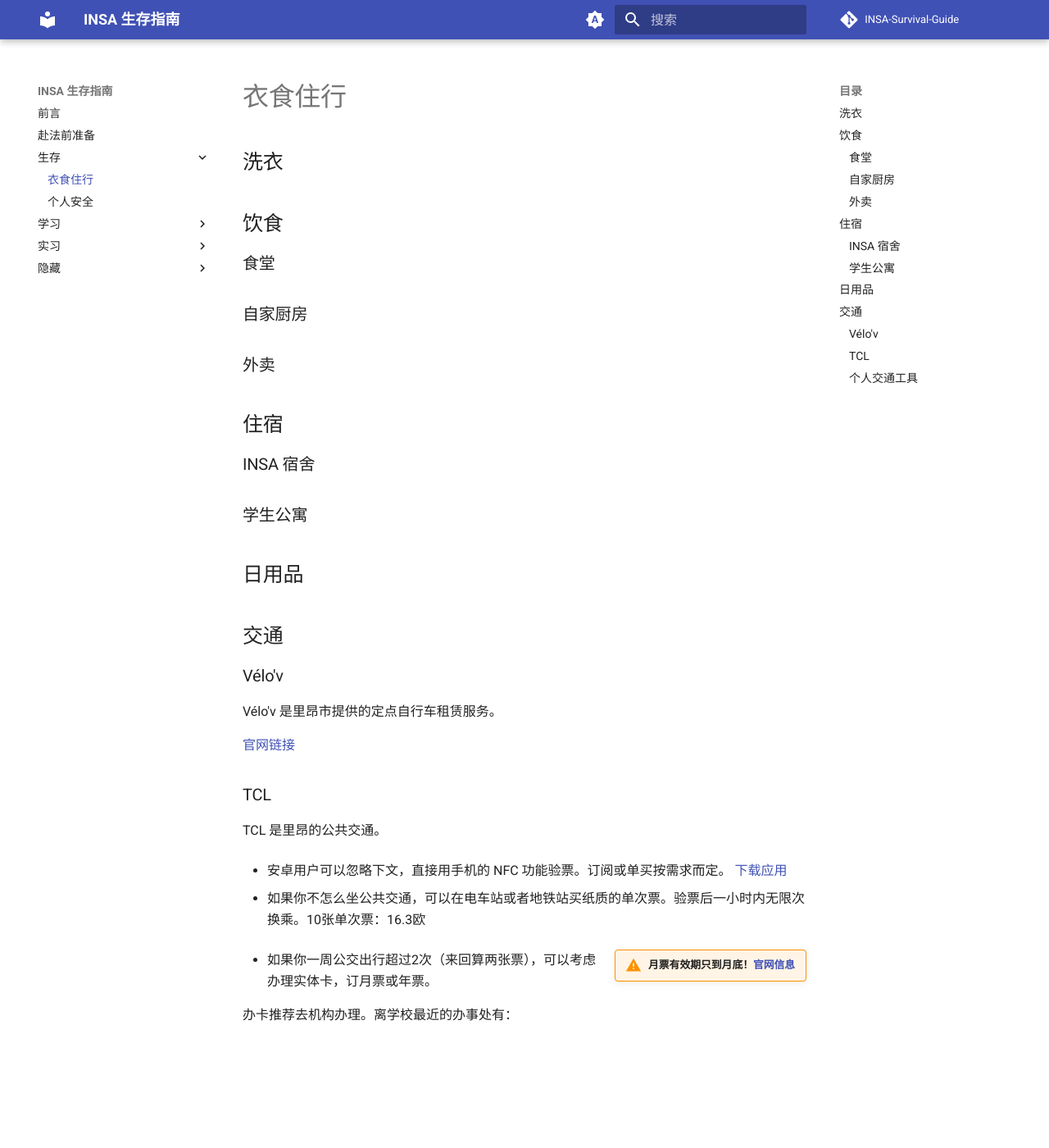
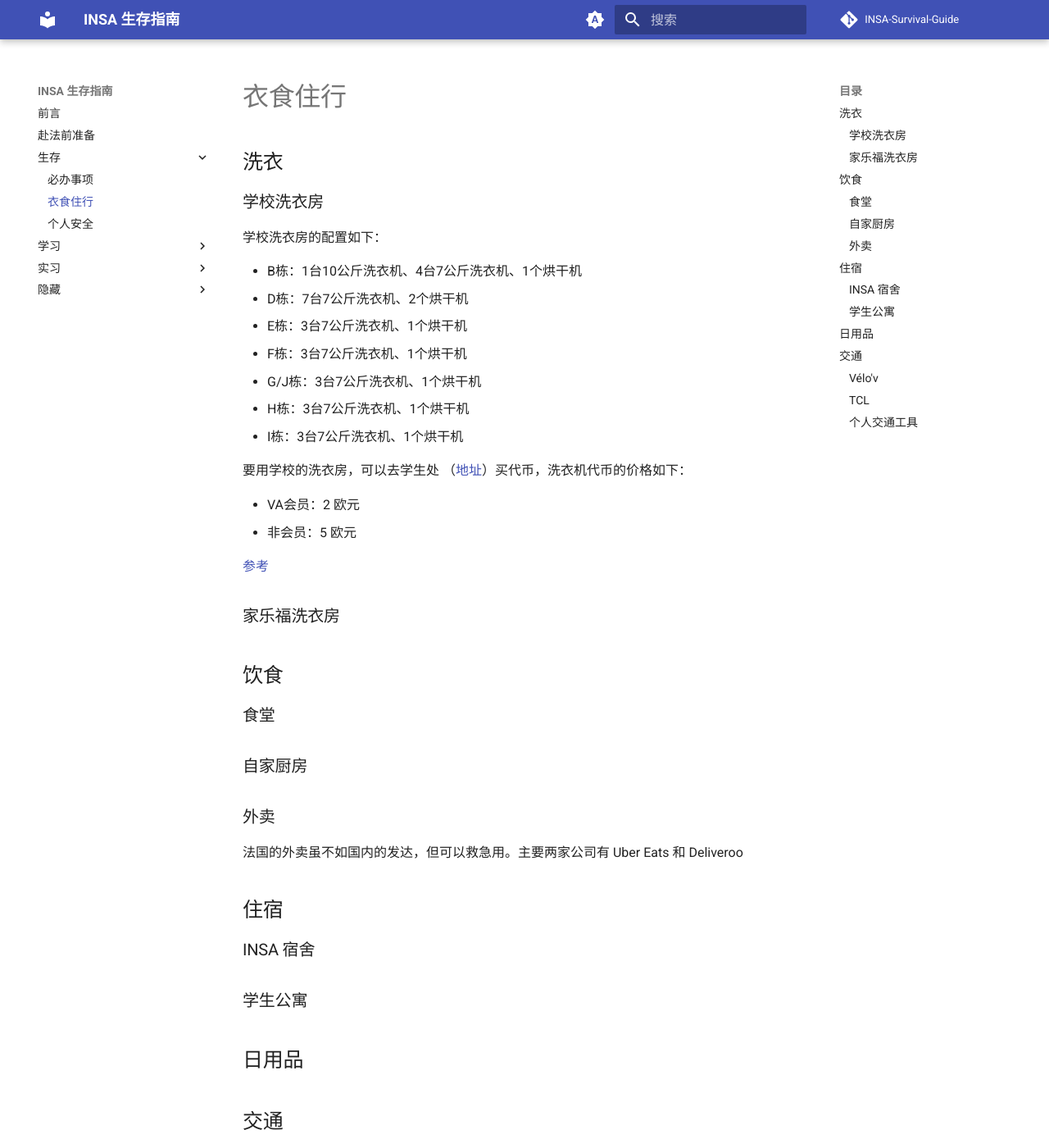
Before and after one commit to LapinRobin/INSA-Survival-Guide, an MkDocs documentation site: the page built from docs/生存/衣食住行.md, in a window 1280 px wide and 1400 px high. Shown: the whole window at 82% size. Built offline with MkDocs 1.6.1 and Material for MkDocs 9.7.7, drawn with Linux system fonts in a browser that asks for light colours; comment, search, counter and statistics services are not loaded.

Commit message:
minor fixes

```diff
--- a/docs/生存/衣食住行.md
+++ b/docs/生存/衣食住行.md
@@ -1,6 +1,28 @@
 # 衣食住行
 
 ## 洗衣
+
+### 学校洗衣房
+学校洗衣房的配置如下：
+
+- B栋：1台10公斤洗衣机、4台7公斤洗衣机、1个烘干机
+- D栋：7台7公斤洗衣机、2个烘干机
+- E栋：3台7公斤洗衣机、1个烘干机
+- F栋：3台7公斤洗衣机、1个烘干机
+- G/J栋：3台7公斤洗衣机、1个烘干机
+- H栋：3台7公斤洗衣机、1个烘干机
+- I栋：3台7公斤洗衣机、1个烘干机
+
+
+要用学校的洗衣房，可以去学生处 （[地址](https://www.google.com/maps/place/Bde+Insa+Lyon/@45.784082,4.8725053,17z/data=!3m1!4b1!4m6!3m5!1s0x47f4eaa0fb6055ad:0x5239c64394c59e17!8m2!3d45.784082!4d4.874694!16s%2Fg%2F1tlncsqq)）买代币，洗衣机代币的价格如下：
+
+- VA会员：2 欧元
+- 非会员：5 欧元
+
+[参考](https://bde.insa-lyon.org/fr/content/laveries)
+
+### 家乐福洗衣房
+
 
 
 ## 饮食
@@ -10,6 +32,8 @@
 ### 自家厨房
 
 ### 外卖
+
+法国的外卖虽不如国内的发达，但可以救急用。主要两家公司有 Uber Eats 和 Deliveroo
 
 ## 住宿
 
@@ -74,19 +98,11 @@ TCL 是里昂的公共交通。
                     }
                 });
             }));
-            promises.push(new Promise(function(resolve, reject) {
-                geocoder.geocode({'address': 'INSA Lyon, Lyon, France'}, function(results, status) {
-                    if (status === 'OK') {
-                        resolve(results[0].geometry.location);
-                    } else {
-                        reject(status);
-                    }
-                });
-            }));
+            var insa = new google.maps.LatLng(45.7817956, 4.8770687);
             Promise.all(promises).then(function(results) {
                 var partDieu = results[0];
                 var bellecour = results[1];
-                var insa = results[2];
+                // var insa = results[2];
                 var map = new google.maps.Map(document.getElementById('map'), {
                     zoom: 12,
                     center: partDieu
--- a/mkdocs.yml
+++ b/mkdocs.yml
@@ -52,7 +52,7 @@ nav:
   - 前言: "index.md"
   - 赴法前准备: "赴法前准备.md"
   - 生存:
-    # - 行政: "生存/行政.md"
+    - 必办事项: "生存/必办事项.md"
     - 衣食住行: "生存/衣食住行.md"
     - 个人安全: "生存/个人安全.md"
   - 学习:
```
Also changed, not shown: docs/生存/必办事项.md (added, +5 -0 lines).
